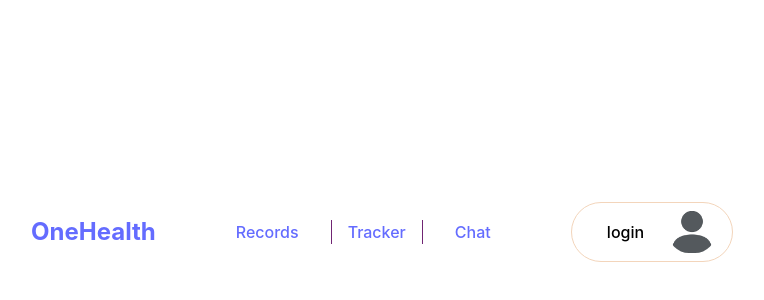
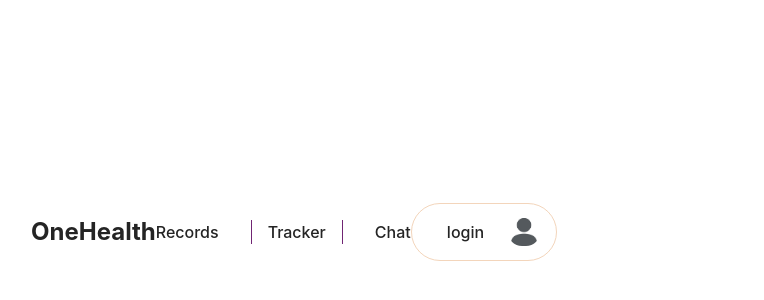
Before and after one commit to m-capone1/OneHealth, a React (Vite) app in the folder client/: page / in a window 1280 px wide. Shown: the part 168-468 px from the top of the page, without its empty margins (49-813 px from the left). Built offline with nearby package versions, Linux system fonts and the light colour scheme.

Commit message:
add text color

```diff
--- a/client/src/components/Header/Header.scss
+++ b/client/src/components/Header/Header.scss
@@ -1,8 +1,7 @@
 @use "../../styles/partials/variables" as *;
 
-
 .header {
-  width: 100%;
+//   width: 100%;
   display: flex;
   flex-direction: row;
   align-items: center;
@@ -12,12 +11,16 @@
   &__logo {
     margin: 0;
     font-size: 1.5rem;
+    color: #242424;
   }
   &__links {
     display: flex;
     flex-direction: row;
     gap: 2rem;
 
+    & a{
+        color: #242424;
+    }
   }
   &__link {
     &--tracker {
@@ -31,9 +34,14 @@
     border: none !important;
     width: 4.5rem;
     cursor: pointer;
+    color: #242424;
+    &:focus,
+    :focus-visible {
+      outline: none;
+    }
   }
   &__avatar {
-    width: 3rem;
+    width: 2rem;
     border-radius: 25px;
   }
   &__account {
@@ -43,7 +51,7 @@
     border: 1px solid $sand;
     border-radius: 50px;
     padding: 0.5rem 1rem;
-    width: 8rem;
+    width: 7rem;
   }
 }
 
```
